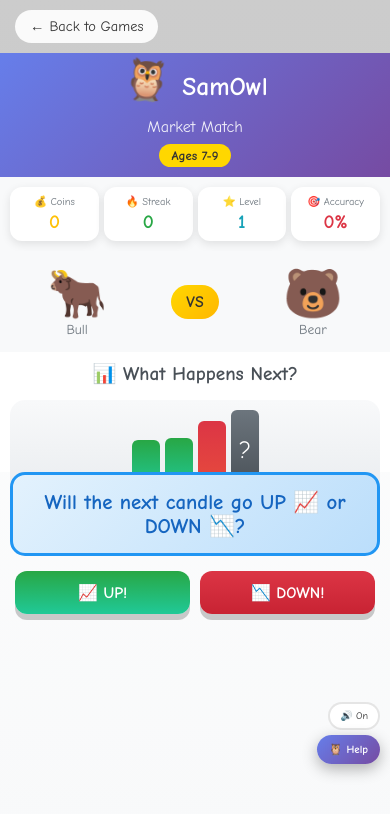
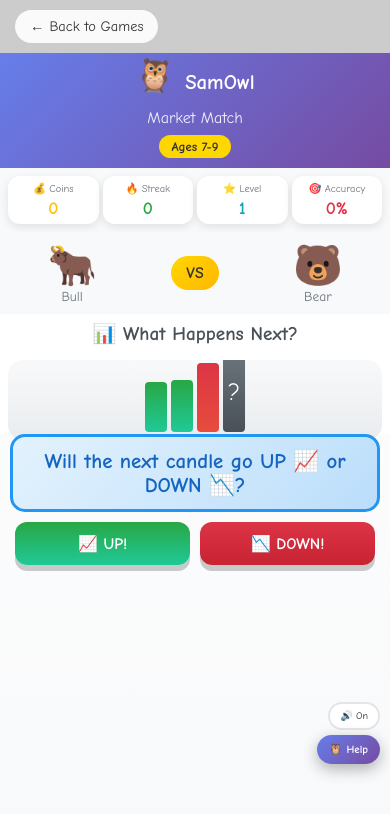
Before and after one commit to ryoutooai-debugin/rudedudetrainings.github.io, a website: page games/samowl-market-match.html in a window 390 px wide. Both pictures are taken after a click on the button "🎮 Start Trading!". Drawn offline with Linux system fonts and the light colour scheme.

Commit message:
Fix Market Match mobile - allow scrolling, smaller elements

```diff
--- a/games/samowl-market-match.html
+++ b/games/samowl-market-match.html
@@ -38,10 +38,17 @@
         }
 
         @media (max-width: 550px) {
+            body {
+                align-items: flex-start;
+                padding: 0;
+            }
+
             .game-container {
                 border-radius: 0;
-                max-height: 100vh;
-                overflow-y: auto;
+                max-height: none;
+                height: auto;
+                min-height: 100vh;
+                overflow-y: visible;
             }
         }
 
@@ -313,52 +320,87 @@
         @media (max-width: 480px) {
             .game-container {
                 max-width: 100%;
-                max-height: 100vh;
                 border-radius: 0;
-                min-height: 100vh;
+                min-height: auto;
+                height: auto;
+            }
+
+            .header {
+                padding: 15px 10px;
+            }
+
+            .samowl-logo {
+                font-size: 2em;
+            }
+
+            .samowl-text {
+                font-size: 1.3em;
+            }
+
+            .mascot-container {
+                padding: 10px;
+            }
+
+            .mascot {
+                font-size: 2.5em;
             }
 
             .candles-row {
-                height: 100px;
-                padding: 10px;
-                gap: 5px;
+                height: 80px;
+                padding: 8px;
+                gap: 4px;
             }
 
             .candle {
-                width: 28px;
-                min-width: 25px;
+                width: 22px;
+                min-width: 20px;
+                border-radius: 4px;
             }
 
             .chart-container {
-                padding: 10px;
+                padding: 8px;
+            }
+
+            .pattern-hint {
+                margin: 0 10px 8px;
+                padding: 8px;
+                font-size: 0.85em;
             }
 
             .question-box {
-                margin: 0 10px 15px;
-                padding: 15px;
+                margin: 0 10px 10px;
+                padding: 12px;
+            }
+
+            .question-box h3 {
+                font-size: 1.1em;
             }
 
             .buttons-container {
-                padding: 0 10px 15px;
-                gap: 10px;
+                padding: 0 10px 10px;
+                gap: 8px;
             }
 
             .btn {
-                padding: 15px;
-                font-size: 1.1em;
+                padding: 12px;
+                font-size: 1em;
             }
 
             .score-board {
-                padding: 10px;
-                gap: 5px;
+                padding: 8px;
+                gap: 4px;
             }
 
             .score-item {
-                padding: 8px 3px;
+                padding: 6px 2px;
+            }
+
+            .score-label {
+                font-size: 0.7em;
             }
 
             .score-value {
-                font-size: 1.2em;
+                font-size: 1.1em;
             }
         }
 
```
